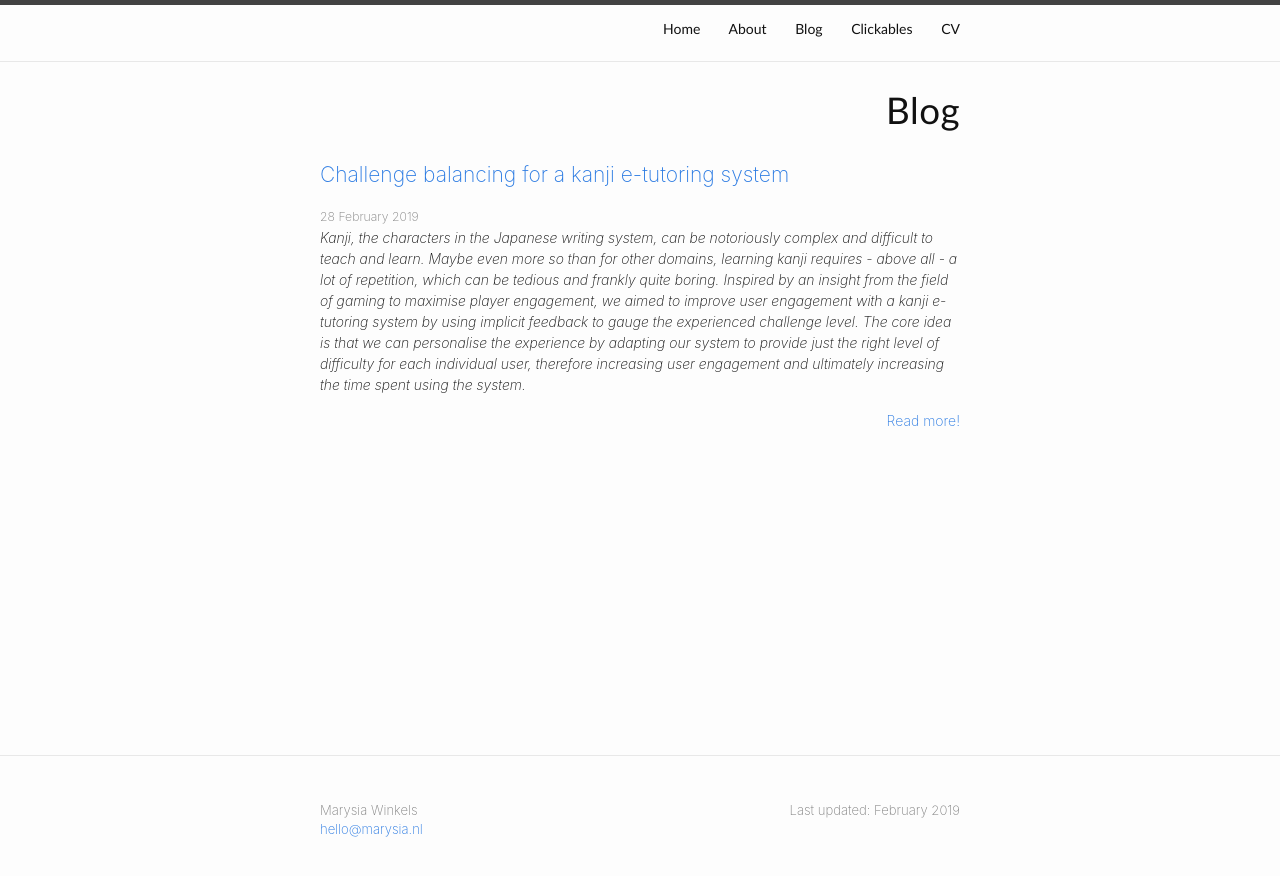
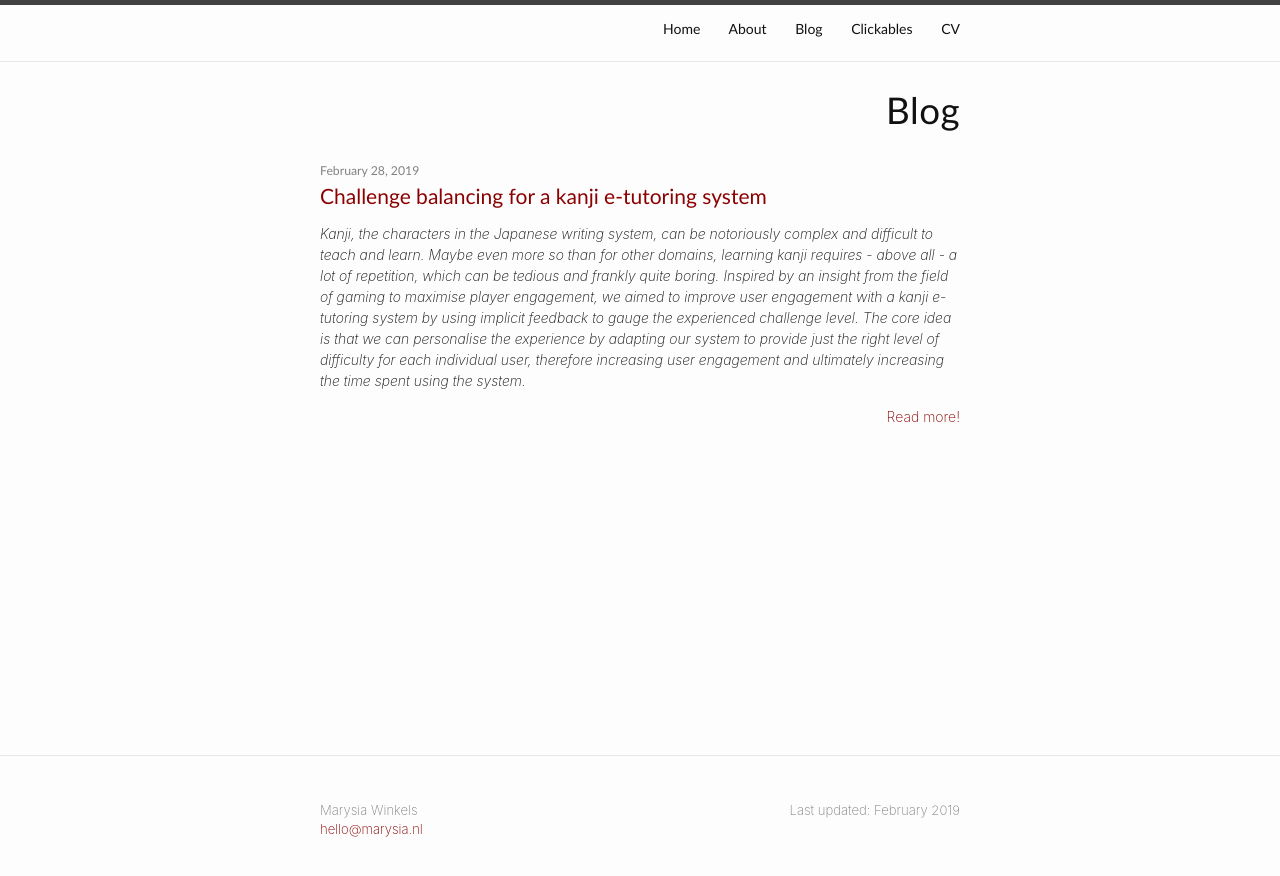
Before and after one commit to marysia/marysia.github.io, a Jekyll site: the page built from blog.md, in a window 1280 px wide. Shown: the top 876 px of the page. Built offline with Jekyll 4.4.1, drawn with Linux system fonts in a browser that asks for light colours.

Commit message:
Updated look further

```diff
--- a/_layouts/blog.html
+++ b/_layouts/blog.html
@@ -13,13 +13,16 @@ layout: default
   <ul class="post-list">
     {% for post in site.posts %}
         <li>
+
+            {% assign date_format = site.minima.date_format | default: "%-d %B %Y" %}
+
+	        {%- assign date_format = site.minima.date_format | default: "%B %-d, %Y" -%}
+            <span class="post-meta">{{ post.date | date: date_format }}</span>
           <h1>
             <a class="post-link" href="{{ post.url | relative_url }}">{{ post.title | escape }}</a>
           </h1>
-          {% assign date_format = site.minima.date_format | default: "%-d %B %Y" %}
-          <span class="post-meta">{{ post.date | date: date_format }}</span>
-
-          {{ post.excerpt }} <div align="right"><a href="{{ post.url | relative_url }}">Read more!</a></div>
+		  <br>
+          <span class="post-excerpt"> <i>{{ post.excerpt }}</i> </span><div align="right"><a href="{{ post.url | relative_url }}">Read more!</a></div>
         </li>
     {% endfor %}
   </ul>
--- a/_sass/minima/_layout.scss
+++ b/_sass/minima/_layout.scss
@@ -1,3 +1,20 @@
+/* unvisited link */
+a:link {
+  color: $custom-color;
+}
+
+/* visited link */
+a:visited {
+  color: $custom-color;
+}
+
+
+
+/* selected link */
+a:active {
+  color: blue;
+}
+
 /**
  * Site header
  */
@@ -203,13 +220,22 @@
 .post-meta {
   font-size: $small-font-size;
   color: $grey-color;
+
+  font-family: "Optima", Optima, sans-serif;
 }
 
 .post-link {
+
+    font-family: "Optima", Optima, sans-serif;
+  margin-bottom: -25px !important;
   display: block;
   @include relative-font-size(1.5);
 }
 
+.post-excerpt {
+	margin-top: -15px !important;
+	font-style: normal !important;
+}
 
 
 /**
@@ -246,7 +272,7 @@
 }
 .blog-post-subtitle {
   //letter-spacing: .5px;
-  text-indent: .5em;
+  text-indent: .25em;
   line-height: 1;
   font-family: "Optima", Optima, sans-serif;
   font-style: italic;
@@ -297,7 +323,6 @@
   }
 }
 
-#post-content a:link { color: $custom-color; }
 .Figure {
 	text-align: center;
     font-family: "Optima", Optima, sans-serif;
```
Also changed, not shown: _layouts/post.html (+5 -4 lines), about.md (+2 -2 lines).
